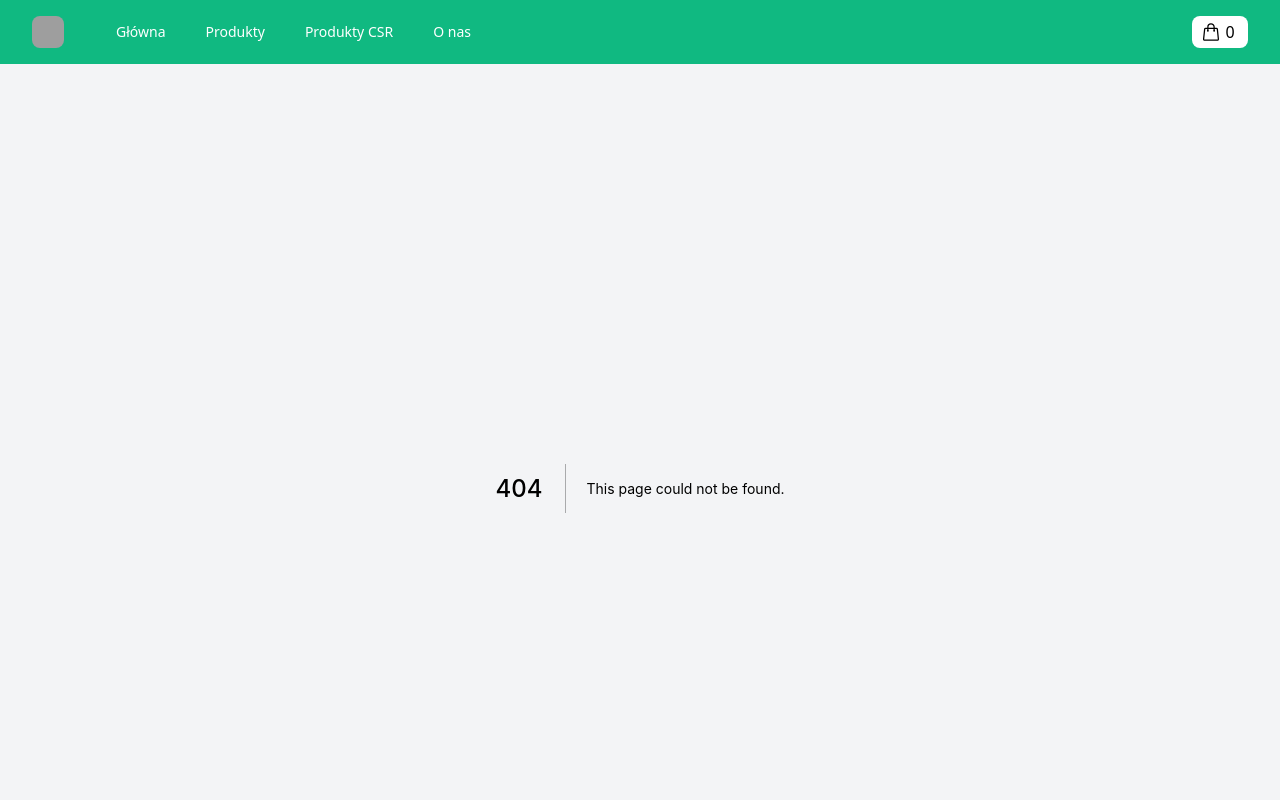
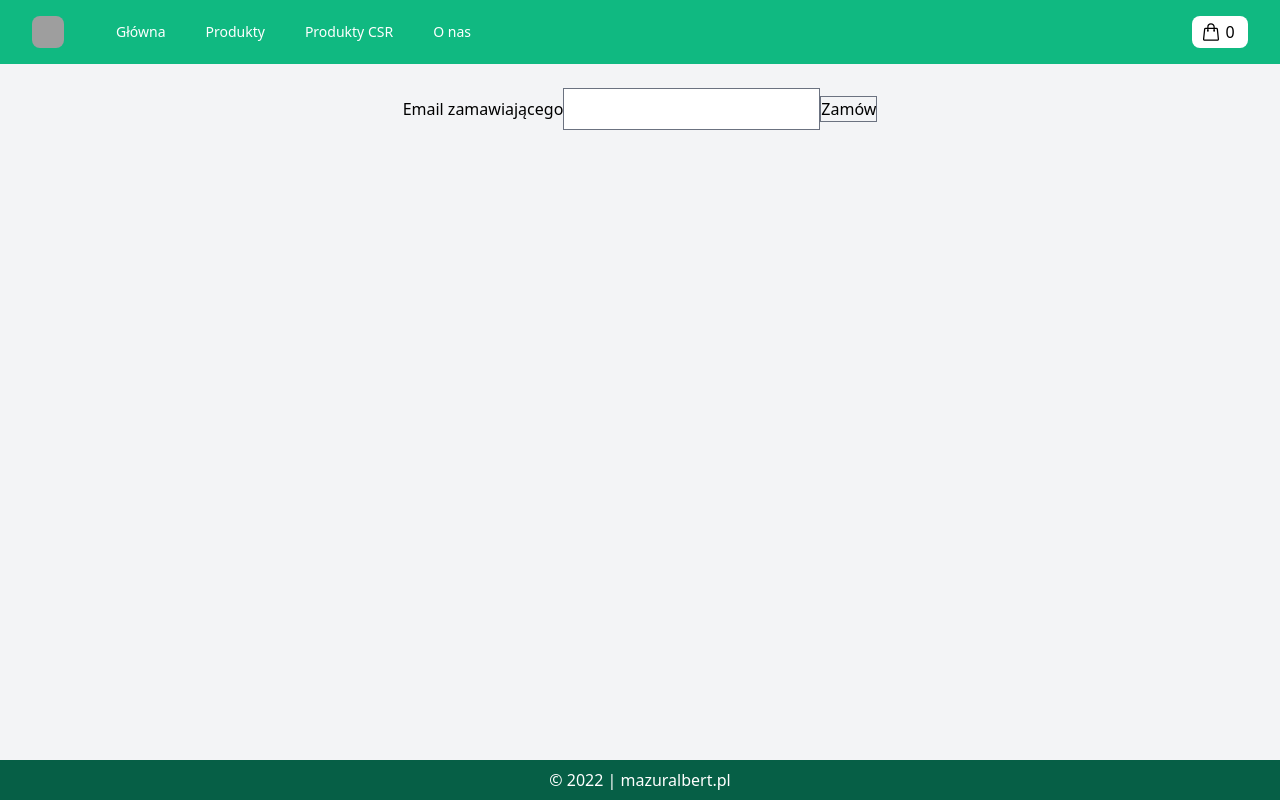
Before and after one commit to Aaqu/first-project-next, a Next.js app: page /checkout in a window 1280 px wide. Before the commit this address had no page. Shown: the top 800 px of the page. Built offline with nearby package versions, Linux system fonts and the light colour scheme; grey boxes are pictures that could not be loaded.

Commit message:
upadte and add form

```diff
--- /dev/null
+++ b/components/CheckoutForm.tsx
@@ -0,0 +1,5 @@
+export const CheckoutForm = () => {
+  return (
+    <div>aaa</div>
+  )
+}
--- a/graphql/apolloClient.ts
+++ b/graphql/apolloClient.ts
@@ -3,4 +3,5 @@ import { ApolloClient, InMemoryCache } from '@apollo/client';
 export const apolloClient = new ApolloClient({
   uri: process.env.GRAPHQL_URL,
   cache: new InMemoryCache(),
+
 });
--- a/next.config.js
+++ b/next.config.js
@@ -3,6 +3,7 @@ const nextConfig = {
   reactStrictMode: true,
   swcMinify: true,
   trailingSlash: true,
+
   images: {
     domains: ["naszsklep-api.vercel.app", "github.com", "picsum.photos", "media.graphassets.com"],
     formats: ["image/avif", "image/webp"],
--- a/package.json
+++ b/package.json
@@ -11,8 +11,8 @@
   },
   "dependencies": {
     "@apollo/client": "^3.7.1",
-    "@headlessui/react": "^1.7.3",
-    "@heroicons/react": "^2.0.12",
+    "@headlessui/react": "^1.7.4",
+    "@heroicons/react": "^2.0.13",
     "graphql": "^16.6.0",
     "next": "12.3.1",
     "next-mdx-remote": "^4.1.0",
@@ -28,6 +28,7 @@
     "@graphql-codegen/client-preset": "1.1.3",
     "@graphql-codegen/introspection": "2.2.1",
     "@graphql-codegen/typescript-react-apollo": "^3.3.6",
+    "@tailwindcss/forms": "^0.5.3",
     "@tailwindcss/typography": "^0.5.7",
     "@types/node": "18.8.3",
     "@types/react": "18.0.21",
--- /dev/null
+++ b/pages/checkout.tsx
@@ -0,0 +1,24 @@
+import {CheckoutForm} from "../components/CheckoutForm";
+import {FormEventHandler} from "react";
+
+export default function CheckoutPage() {
+  const handleFormSubmit:FormEventHandler<HTMLFormElement> = (e) => {
+    e.preventDefault();
+    console.log(e);
+  }
+
+  return (
+    <div>
+      {/*<CheckoutForm />*/}
+      <form onSubmit={handleFormSubmit}>
+        <label>
+          Email zamawiającego
+          <input type="email" name="" />
+        </label>
+        <button className="border border-gray-500" type="submit">
+          Zamów
+        </button>
+      </form>
+    </div>
+  )
+}
--- a/tailwind.config.js
+++ b/tailwind.config.js
@@ -9,5 +9,6 @@ module.exports = {
   },
   plugins: [
     require('@tailwindcss/typography'),
+    require('@tailwindcss/forms'),
   ],
 }
```
Also changed, not shown: 1 other file (tests, documents, lock files or other folders).
